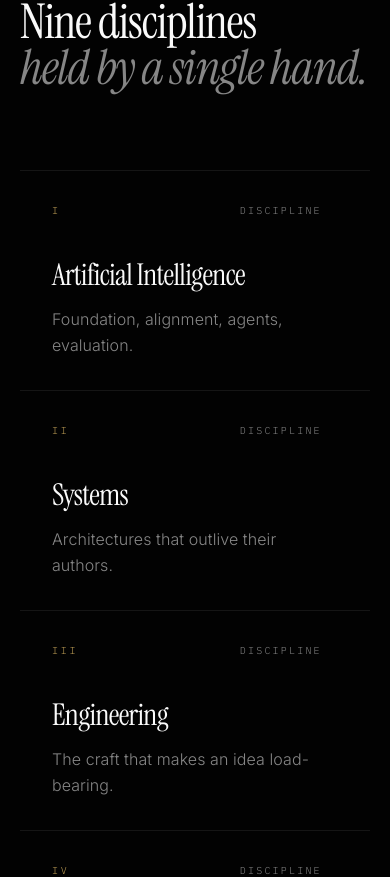
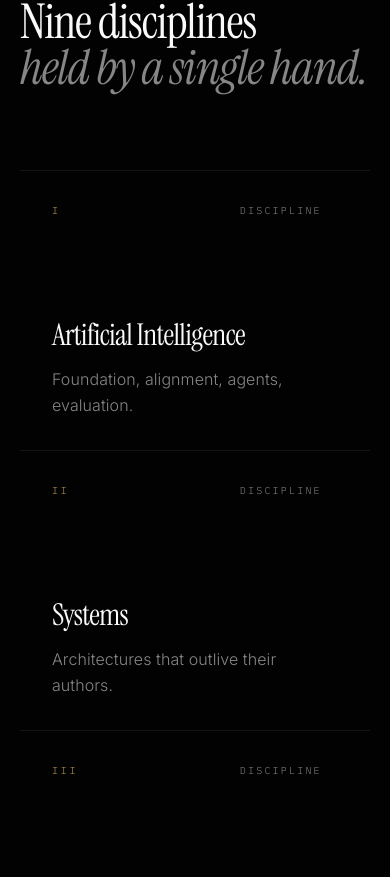
Before and after one commit to soham999a/Matrix-Web, a Next.js app: page / in a window 390 px wide. Shown: the part 7567-8444 px from the top of the page. Built offline with nearby package versions, Linux system fonts and the light colour scheme.

Commit message:
Add flip-card disciplines on homepage and bones-white footer

```diff
--- a/src/app/page.tsx
+++ b/src/app/page.tsx
@@ -11,6 +11,7 @@ import {
   EmergenceObservation,
 } from "@/components/matrix/Figures";
 import { Ripple } from "@/components/matrix/Metaphors";
+import { DisciplineCard } from "@/components/matrix/DisciplineCard";
 
 export const metadata = pageSeo({
   path: "/",
@@ -258,81 +259,111 @@ export default function Index() {
               t: "Artificial Intelligence",
               d: "Foundation, alignment, agents, evaluation.",
               slug: "ai",
+              points: [
+                "Causal AI",
+                "Self-Evolving Models",
+                "Agentic Systems",
+                "AI Evaluation Systems",
+              ],
             },
             {
               n: "II",
               t: "Systems",
               d: "Architectures that outlive their authors.",
               slug: "systems",
+              points: [
+                "Enterprise Architecture",
+                "Digital Twins",
+                "Decision Systems",
+                "Operational Intelligence",
+              ],
             },
             {
               n: "III",
               t: "Engineering",
               d: "The craft that makes an idea load-bearing.",
               slug: "engineering",
+              points: [
+                "Edge Computing",
+                "Robotics",
+                "Cymatics Instrumentation",
+                "Scientific Instruments",
+              ],
             },
             {
               n: "IV",
               t: "Consulting",
               d: "Counsel for governments, founders, institutions.",
               slug: "consulting",
+              points: [
+                "AI Strategy",
+                "Enterprise Architecture",
+                "Grant / R&D Advisory",
+                "Micro-apps & Dashboards",
+              ],
             },
             {
               n: "V",
               t: "Futurology",
               d: "Disciplined study of the century ahead.",
               slug: "futurology",
+              points: [
+                "Post-Smartphone Intelligence",
+                "Ambient Computing",
+                "Space Systems",
+                "Future Governance",
+              ],
             },
             {
               n: "VI",
               t: "Sustainability",
               d: "Systems accountable to the century they are built in.",
               slug: "sustainability",
+              points: [
+                "Mangrove Platform",
+                "Water & Carbon Intelligence",
+                "Climate Intelligence",
+                "Clean Energy",
+              ],
             },
             {
               n: "VII",
               t: "Education & Social Innovation",
               d: "A curriculum architecture for those who help others live on the ground.",
               slug: "education",
+              points: [
+                "QiDS — Human Intelligence",
+                "Public-Sector Intelligence",
+                "Civic Innovation",
+                "Digital Inclusion",
+              ],
             },
             {
               n: "VIII",
               t: "Quanta",
               d: "Superposition, entanglement, and probability as methods.",
               slug: "quanta",
+              points: [
+                "Quantum Computing",
+                "Quantum Machine Learning",
+                "Quantum Photonics",
+                "Fusion Research",
+              ],
             },
             {
               n: "IX",
               t: "Design & Human Intelligence",
               d: "The discipline that quietly governs the rest — and how humans and machines think together.",
               slug: "design",
+              points: [
+                "IQ / EQ / SQ / AQ",
+                "Human Capability Assessment",
+                "MindMuse — Creative Intelligence",
+                "Liberal Arts",
+              ],
             },
           ].map((c, i) => (
-            <Link
-              key={c.n}
-              href={`/capabilities/${c.slug}`}
-              className={`col-span-12 md:col-span-4 group border-border p-8 md:p-10 min-h-[220px] md:min-h-[260px] flex flex-col justify-between
-                          ${i < 9 ? "border-t" : ""}
-                          ${i % 3 !== 2 ? "md:border-r" : ""}
-                          ${i >= 6 ? "md:border-b" : ""}
-                          hover:bg-foreground/[0.025] transition-colors duration-700`}
-            >
-              <div className="flex items-baseline justify-between">
-                <span className="font-mono text-[10px] tracking-[0.28em] text-gold">{c.n}</span>
-                <span className="flex items-center gap-2 font-mono text-[10px] tracking-[0.22em] uppercase text-muted-foreground">
-                  Discipline
-                  <span className="text-gold opacity-0 group-hover:opacity-100 transition-opacity duration-500">
-                    →
-                  </span>
-                </span>
-              </div>
-              <div>
-                <h3 className="font-display text-3xl md:text-4xl tracking-tight leading-[1.05] mt-10">
-                  {c.t}
-                </h3>
-                <p className="mt-4 text-muted-foreground leading-relaxed">{c.d}</p>
-              </div>
-            </Link>
+            <DisciplineCard key={c.n} c={c} i={i} />
           ))}
         </div>
       </Section>
--- /dev/null
+++ b/src/components/matrix/DisciplineCard.tsx
@@ -0,0 +1,127 @@
+"use client";
+
+import { useState } from "react";
+import Link from "next/link";
+
+type Discipline = {
+  n: string;
+  t: string;
+  d: string;
+  slug: string;
+  points: string[];
+};
+
+const isCoarse = () =>
+  typeof window !== "undefined" && window.matchMedia("(hover: none), (pointer: coarse)").matches;
+
+const isTouch = (e: { nativeEvent: Event }) => {
+  const pt = (e.nativeEvent as PointerEvent).pointerType;
+  if (pt) return pt === "touch" || pt === "pen";
+  return isCoarse();
+};
+
+export function DisciplineCard({ c, i }: { c: Discipline; i: number }) {
+  const [flipped, setFlipped] = useState(false);
+
+  return (
+    <div
+      onMouseEnter={() => {
+        if (!isCoarse()) setFlipped(true);
+      }}
+      onMouseLeave={() => {
+        if (!isCoarse()) setFlipped(false);
+      }}
+      className={`col-span-12 md:col-span-4 group p-8 md:p-10 min-h-[280px] md:min-h-[300px] border-border [perspective:1200px]
+        ${i < 9 ? "border-t" : ""}
+        ${i % 3 !== 2 ? "md:border-r" : ""}
+        ${i >= 6 ? "md:border-b" : ""}`}
+    >
+      <div
+        className={`relative h-full w-full transition-transform duration-700 ease-out [transform-style:preserve-3d] ${
+          flipped ? "[transform:rotateY(180deg)]" : ""
+        }`}
+      >
+        <Link
+          href={`/capabilities/${c.slug}`}
+          onClick={(e) => {
+            if (isTouch(e)) {
+              e.preventDefault();
+              setFlipped((f) => !f);
+            }
+          }}
+          className={`absolute inset-0 [backface-visibility:hidden] flex flex-col justify-between touch-manipulation hover:bg-foreground/[0.025] transition-colors duration-700 ${
+            flipped ? "pointer-events-none" : ""
+          }`}
+        >
+          <div className="flex items-baseline justify-between">
+            <span className="font-mono text-[10px] tracking-[0.28em] text-gold">{c.n}</span>
+            <span className="flex items-center gap-2 font-mono text-[10px] tracking-[0.22em] uppercase text-muted-foreground">
+              Discipline
+              <span className="text-gold opacity-0 group-hover:opacity-100 transition-opacity duration-500">
+                →
+              </span>
+            </span>
+          </div>
+          <div>
+            <h3 className="font-display text-3xl md:text-4xl tracking-tight leading-[1.05] mt-10">
+              {c.t}
+            </h3>
+            <p className="mt-4 text-muted-foreground leading-relaxed">{c.d}</p>
+          </div>
+        </Link>
+
+        <Link
+          href={`/capabilities/${c.slug}`}
+          className={`absolute inset-0 [backface-visibility:hidden] [transform:rotateY(180deg)] bg-fog text-ink overflow-hidden shadow-[0_28px_60px_-24px_rgba(0,0,0,0.55)] ${
+            flipped ? "" : "pointer-events-none"
+          }`}
+        >
+          <span aria-hidden="true" className="absolute top-0 left-0 h-[2px] w-16 bg-gold" />
+
+          <div className="flex h-full flex-col">
+            <div className="flex items-baseline justify-between">
+              <span className="font-mono text-[10px] tracking-[0.28em] text-gold">{c.n}</span>
+              <span className="font-mono text-[10px] tracking-[0.22em] uppercase text-ink/50">
+                Discipline
+              </span>
+            </div>
+
+            <div className="flex flex-1 flex-col justify-center">
+              <h3 className="font-display text-2xl md:text-3xl tracking-tight leading-[1.05] text-ink">
+                {c.t}
+              </h3>
+              <div aria-hidden="true" className="mt-3 flex items-center gap-2">
+                <span className="h-px w-8 bg-gold/50" />
+                <span className="h-1.5 w-1.5 rotate-45 bg-gold" />
+              </div>
+              <ul className="mt-4 space-y-2">
+                {c.points.map((p) => (
+                  <li
+                    key={p}
+                    className="flex items-start gap-2 text-[13px] leading-snug text-ink/80"
+                  >
+                    <span className="mt-[5px] block h-[6px] w-[6px] shrink-0 rotate-45 bg-gold" />
+                    <span>{p}</span>
+                  </li>
+                ))}
+              </ul>
+            </div>
+
+            <div className="flex items-center justify-between">
+              <span className="font-mono text-[10px] tracking-[0.22em] uppercase text-ink border-b border-ink/40">
+                Open
+                <span className="inline-block text-gold group-hover:translate-x-1 transition-transform duration-300">
+                  {" "}
+                  →
+                </span>
+              </span>
+              <span className="grid h-8 w-8 place-items-center border border-ink/20 font-mono text-[11px] text-ink/60">
+                {c.n}
+              </span>
+            </div>
+          </div>
+        </Link>
+      </div>
+    </div>
+  );
+}
--- a/src/components/matrix/Mark.tsx
+++ b/src/components/matrix/Mark.tsx
@@ -33,14 +33,25 @@ export function LogoLockup({
   tagline = "Evolution of Intelligence",
   showTagline = true,
   className = "",
+  light = false,
 }: {
   height?: number;
   tagline?: string;
   showTagline?: boolean;
   className?: string;
+  light?: boolean;
 }) {
   return (
     <div className="inline-flex flex-col items-center">
+      {light ? (
+        <span
+          className={`flex items-center gap-3 box-border border border-gold/40 p-2 ${className}`}
+          style={{ height }}
+        >
+          <MarkLattice size={Math.round(height * 0.5)} className="text-ink shrink-0" />
+          <span className="font-mono text-[11px] tracking-[0.28em] uppercase text-ink">Matrix</span>
+        </span>
+      ) : (
         <img
           src="/matrix-logo-website-final.png"
           alt="MATRIX · mātṛkā — Evolution of Intelligence"
@@ -48,13 +59,18 @@ export function LogoLockup({
           style={{ height }}
           draggable={false}
         />
+      )}
       {showTagline &&
         (() => {
           const i = tagline.lastIndexOf(" ");
           const first = i === -1 ? tagline : tagline.slice(0, i);
           const second = i === -1 ? null : tagline.slice(i + 1);
           return (
-            <span className="mt-1.5 flex flex-col items-end font-mono text-[9px] leading-[1.5] tracking-[0.3em] uppercase text-gold/80 whitespace-nowrap">
+            <span
+              className={`mt-1.5 flex flex-col items-end font-mono text-[9px] leading-[1.5] tracking-[0.3em] uppercase whitespace-nowrap ${
+                light ? "text-ink/50" : "text-gold/80"
+              }`}
+            >
               <span>{first}</span>
               {second && (
                 <span className="tracking-[0.15em]" style={{ marginRight: 10 }}>
```
Also changed, not shown: src/components/matrix/Chrome.tsx (+24 -27 lines). Lines whose indentation alone changed are shown as unchanged.
